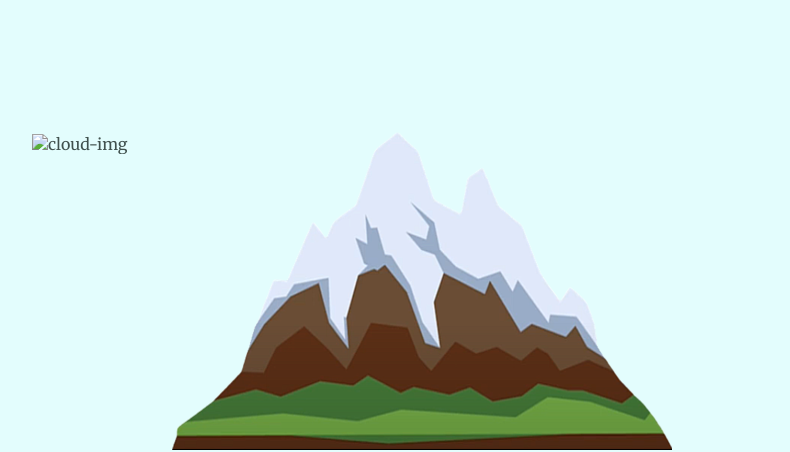
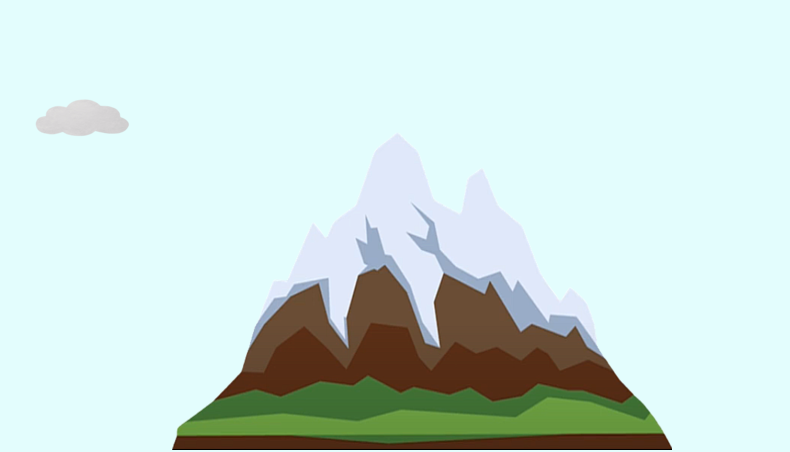
Before and after one commit to nelen-maharjan/portfolio, a plain HTML site: page index.html in a window 1280 px wide. Shown: the part 387-839 px from the top of the page, without its empty margins (218-1008 px from the left). Drawn offline with Linux system fonts and the light colour scheme.

Commit message:
Update index.html

```diff
--- a/index.html
+++ b/index.html
@@ -20,7 +20,7 @@
         <h2>
             <p>a <span class="pro">pro</span>grammer.</p>
         </h2>
-        <img class="bottom-cloud" src="images/cloud1.png" alt="cloud-img">
+        <img class="bottom-cloud" src="cloud1.png" alt="cloud-img">
         <img src="mountain.png" alt="mountain-img">
     </div>
     <div class="middle-container">
```
